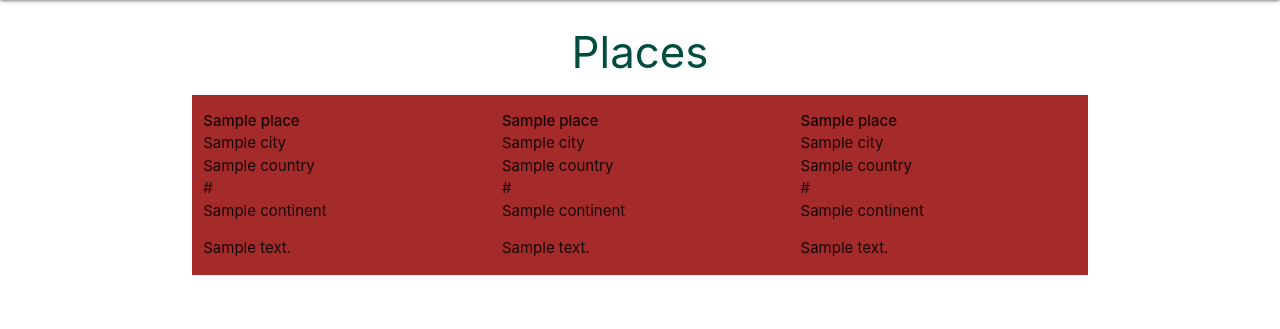
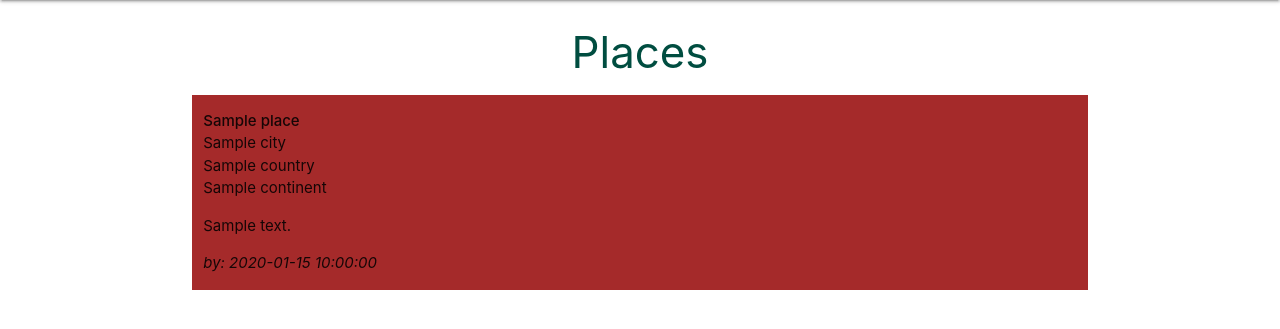
Before and after one commit to lonneke-dev/PlaceToGo, a Flask app: page / in a window 1280 px wide. Shown: the part 64-393 px from the top of the page. Run offline with Flask 2, Linux system fonts and the light colour scheme; a database or web service that is not in the repository returns one stand-in record (values such as "Sample title"); some libraries are stand-ins or nearby versions.

Commit message:
Allow User to submit place to db

```diff
--- a/app.py
+++ b/app.py
@@ -92,8 +92,21 @@ def signout():
     return redirect(url_for("signin"))
 
 
-@app.route("/add_place")
+@app.route("/add_place", methods=["GET", "POST"])
 def add_place():
+    if request.method == "POST":
+        place = {
+            "place_name": request.form.get("place_name"),
+            "city": request.form.get("city"),
+            "country": request.form.get("country"),
+            "continent_name": request.form.get("continent_name"),
+            "description": request.form.get("description"),
+            "created_by": session["user"]
+        }
+        mongo.db.places.insert_one(place)
+        flash("Place Succesfully Added")
+        return redirect(url_for("get_places"))
+
     continents = mongo.db.continents.find().sort("continent_name", 1)
     return render_template("add_place.html", continents=continents)
 
--- a/requirements.txt
+++ b/requirements.txt
@@ -1,4 +1,5 @@
 click==8.0.1
+click-log==0.3.2
 dnspython==2.1.0
 Flask==2.0.1
 Flask-PyMongo==2.3.0
--- a/templates/places.html
+++ b/templates/places.html
@@ -5,34 +5,14 @@
 
     {% for place in places %}
     <div class="row place">
-        <div class="col s12 m6 l4">
+        <div class="col s4 m6 l4">
             <ul>
                 <li><strong>{{ place.place_name }}</strong></li>
                 <li>{{ place.city }}</li>
                 <li>{{ place.country }}</li>
-                <li>{{ place.url }}</li>
                 <li>{{ place.continent }}</li>
                 <li><p>{{ place.description }}</p></li>
-            </ul>
-        </div>
-        <div class="col s12 m6 l4">
-            <ul>
-                <li><strong>{{ place.place_name }}</strong></li>
-                <li>{{ place.city }}</li>
-                <li>{{ place.country }}</li>
-                <li>{{ place.url }}</li>
-                <li>{{ place.continent }}</li>
-                <li><p>{{ place.description }}</p></li>
-            </ul>
-        </div>
-        <div class="col s12 m6 l4">
-            <ul>
-                <li><strong>{{ place.place_name }}</strong></li>
-                <li>{{ place.city }}</li>
-                <li>{{ place.country }}</li>
-                <li>{{ place.url }}</li>
-                <li>{{ place.continent }}</li>
-                <li><p>{{ place.description }}</p></li>
+                <li><p><em>by: {{ place.created_by }}</em></p></li>
             </ul>
         </div>
     </div>
```
Also changed, not shown: templates/add_place.html (+15 -10 lines).
